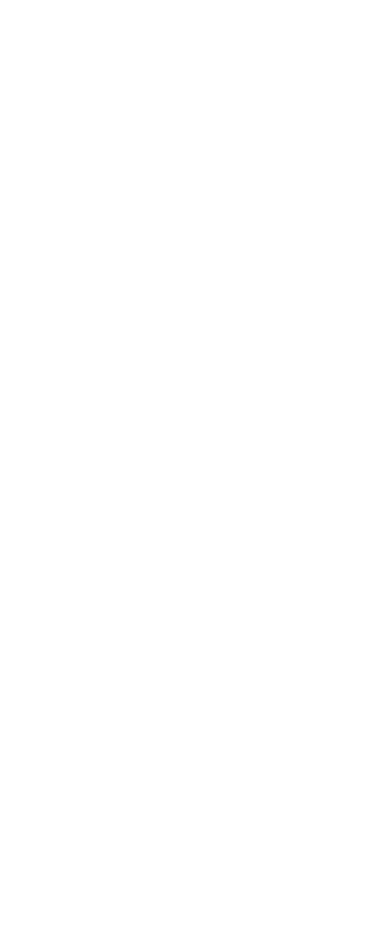
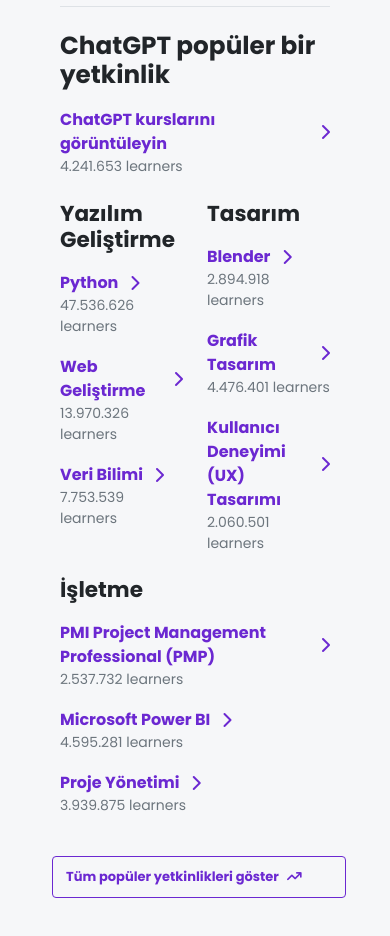
Before and after one commit to enessirn/udemy-clone, a React (Vite) app: page / in a window 390 px wide. Shown: the part 5632-6568 px from the top of the page. Before the commit the page ends 5544 px from the top, so only its background shows below. Built offline with nearby package versions, Linux system fonts and the light colour scheme.

Commit message:
now popular

```diff
--- a/src/Pages/Home.jsx
+++ b/src/Pages/Home.jsx
@@ -9,6 +9,7 @@
 import SkillsCarousel from "../components/ProfessionalSkills/SkillsCarousel";
 import Achievements from "../components/Achievements/Achievements";
 import TrendReport from "../components/TrendReport/TrendReport";
+import NowPopular from "../components/NowPopular/NowPopular";
 
 function Home() {
   const [screenWidth, setScreenWidth] = useState(window.innerWidth);
@@ -31,7 +32,7 @@
   }, [window.innerWidth]);
   return (
     <>
-      <Navbar />
+      <Navbar isResponsive={isResponsive} />
       <Carousel />
       <Lessons />
       <Sponsor />
@@ -52,6 +53,8 @@
 
       <Achievements />
       <TrendReport isResponsive={isResponsive} screenWidth={screenWidth} />
+
+      <NowPopular isResponsive={isResponsive} />
     </>
   );
 }
--- a/src/components/Achievements/Achievements.jsx
+++ b/src/components/Achievements/Achievements.jsx
@@ -6,27 +6,22 @@
       <div className="achievements-content container">
         <div className="achievements-item shadow-sm ">
           <div className="quote">
-            <i class="fa-solid fa-quote-left"></i>
+            <i className="fa-solid fa-quote-left"></i>
           </div>
 
           <div>
-            Udemy,{" "}
-            <span className="text-purple">
+            Udemy,<span className="text-purple">
               StackOverflow'un 2023 Geliştirici anketine
-            </span>{" "}
-            göre kodlama öğrenmek için{" "}
-            <span className="text-bold">
+            </span>göre kodlama öğrenmek için<span className="text-bold">
               en popüler online kurs veya sertifika programı
-            </span>{" "}
-            olarak değerlendirildi.
+            </span>olarak değerlendirildi.
           </div>
 
           <div className="profile">
             <img
               src="https://cms-images.udemycdn.com/96883mtakkm8/2PBcNgsQa3SvYWklkiN27r/5b8707cc79c8cae5774d5eb3b88b4001/logo_stackoverflow.svg"
               alt="Stack overlfow"
-            />{" "}
-            <br />
+            /><br />
             <small className="text-muted">37.076 yanıt toplandı</small>
           </div>
           <a href="#" className="text-purple">
@@ -35,7 +30,7 @@
         </div>
         <div className="achievements-item shadow-sm ">
           <div className="quote">
-            <i class="fa-solid fa-quote-left"></i>
+            <i className="fa-solid fa-quote-left"></i>
           </div>
 
           <div>
@@ -63,7 +58,7 @@
         </div>
         <div className="achievements-item shadow-sm ">
           <div className="quote">
-            <i class="fa-solid fa-quote-left"></i>
+            <i className="fa-solid fa-quote-left"></i>
           </div>
 
           <div>
@@ -91,14 +86,12 @@
         </div>
         <div className="achievements-item shadow-sm ">
           <div className="quote">
-            <i class="fa-solid fa-quote-left"></i>
+            <i className="fa-solid fa-quote-left"></i>
           </div>
 
           <div>
             Udemy Business, çalışanların teknolojiyi ve danışmanlık sosyal
-            yetkinliklerini bir araya getirerek{" "}
-            <span className="text-bold">kariyerlerinde ilerlemelerine</span>{" "}
-            yardımcı oldu.
+            yetkinliklerini bir araya getirerek <span className="text-bold">kariyerlerinde ilerlemelerine</span>yardımcı oldu.
           </div>
 
           <div className="profile d-flex flex-row gap-1">
--- a/src/components/Navbar/Discovery.jsx
+++ b/src/components/Navbar/Discovery.jsx
@@ -7,10 +7,6 @@
   useEffect(() => {
     setMenuList(MenuData.navbar);
   }, []);
-
-  useEffect(() => {
-    console.log(menuList[menuIndex]?.submenu);
-  }, [menuIndex]);
   return (
     <div
       style={{marginTop: "-8px"}}
--- a/src/components/Navbar/Navbar.jsx
+++ b/src/components/Navbar/Navbar.jsx
@@ -1,9 +1,15 @@
-import React, { useState } from "react";
+import React, { useEffect, useState } from "react";
 import "./navbar.css";
 import Discovery from "./Discovery";
 import ResponsiveNavbar from "./ResponsiveNavbar";
-function Navbar() {
+function Navbar({isResponsive}) {
   const [menuHover, setMenuHover] = useState(false);
+
+  useEffect(() => {
+    if (!isResponsive) {
+      setMenuHover(false)
+    }
+  },[isResponsive])
   return (
     <nav className="container-fluid position-relative px-0 px-md-4 py-md-2">
       <button
@@ -14,11 +20,11 @@
         onClick={() => setMenuHover(true)}
       >
         <i
-          style={{ fontSize: "16px", fontWeight: "bold" }}
+          style={{ fontSize: "16px", fontWeight: "bold", pointerEvents: "none" }}
           className="fa-solid fa-bars menu-icon"
         ></i>
       </button>
-      {menuHover ? <ResponsiveNavbar setMenuHover={setMenuHover} /> : ""}
+      {isResponsive && menuHover ? <ResponsiveNavbar setMenuHover={setMenuHover} /> : null}
       <div className="logo">
         <img
           style={{ width: "90px" }}
--- a/src/components/Navbar/navbar.css
+++ b/src/components/Navbar/navbar.css
@@ -124,7 +124,7 @@
 }
 .lang-btn {
   border: 1px solid #6b28d1;
-  padding: 10px;
+  padding: 6px 10px;
   font-size: 16px;
 }
 .lang-btn:hover i {
--- /dev/null
+++ b/src/components/NowPopular/NowPopular.jsx
@@ -0,0 +1,112 @@
+import React from "react";
+import "./nowpopular.css";
+function NowPopular({ isResponsive }) {
+  return (
+    <div className="container-fluid p-5" style={{ backgroundColor: "#f6f7f9" }}>
+      <div className="container">
+        <h2 className="p-2 border-bottom fw-bold">Şimdi Popüler</h2>
+
+        <div className="row mt-4">
+          <div className="col-lg-4 col-12 mb-4">
+            <h2 className="fw-bold">ChatGPT popüler bir yetkinlik</h2>
+            <ul className="p-0 m-0 now-popular-list-content">
+              <li className="d-flex flex-column">
+                <span className="now-popular-list-item">
+                  ChatGPT kurslarını görüntüleyin
+                  <i className="fa-solid fa-chevron-right"></i>
+                </span>
+                <small className="text-muted">4.241.653 learners</small>
+              </li>
+            </ul>
+            {!isResponsive && (
+              <button className="now-popular-btn">
+                Tüm popüler yetkinlikleri göster
+                <i class="fa-solid fa-arrow-trend-up"></i>
+              </button>
+            )}
+          </div>
+          <div className="col-lg-2 col-6 col-md-3  mb-5">
+            <h4 className="fw-bold">Yazılım Geliştirme</h4>
+            <ul className="p-0 m-0 now-popular-list-content">
+              <li className="d-flex flex-column">
+                <span className="now-popular-list-item">
+                  Python <i className="fa-solid fa-chevron-right"></i>
+                </span>
+                <small className="text-muted">47.536.626 learners</small>
+              </li>
+              <li className="d-flex flex-column">
+                <span className="now-popular-list-item">
+                  Web Geliştirme <i className="fa-solid fa-chevron-right"></i>
+                </span>
+                <small className="text-muted">13.970.326 learners</small>
+              </li>
+              <li className="d-flex flex-column">
+                <span className="now-popular-list-item">
+                  Veri Bilimi<i className="fa-solid fa-chevron-right"></i>
+                </span>
+                <small className="text-muted">7.753.539 learners</small>
+              </li>
+            </ul>
+          </div>
+          <div className="col-lg-2 col-6 col-md-3">
+            <h4 className="fw-bold">Tasarım</h4>
+            <ul className="p-0 m-0 now-popular-list-content">
+              <li className="d-flex flex-column">
+                <span className="now-popular-list-item">
+                  Blender <i className="fa-solid fa-chevron-right"></i>
+                </span>
+                <small className="text-muted">2.894.918 learners</small>
+              </li>
+              <li className="d-flex flex-column">
+                <span className="now-popular-list-item">
+                  Grafik Tasarım <i className="fa-solid fa-chevron-right"></i>
+                </span>
+                <small className="text-muted">4.476.401 learners</small>
+              </li>
+              <li className="d-flex flex-column">
+                <span className="now-popular-list-item">
+                  Kullanıcı Deneyimi (UX) Tasarımı
+                  <i className="fa-solid fa-chevron-right"></i>
+                </span>
+                <small className="text-muted">2.060.501 learners</small>
+              </li>
+            </ul>
+          </div>
+          <div className="col-lg-4 col-12 col-md-3">
+            <h4 className="fw-bold">İşletme</h4>
+            <ul className="p-0 m-0 now-popular-list-content">
+              <li className="d-flex flex-column">
+                <span className="now-popular-list-item">
+                  PMI Project Management Professional (PMP)
+                  <i className="fa-solid fa-chevron-right"></i>
+                </span>
+                <small className="text-muted">2.537.732 learners</small>
+              </li>
+              <li className="d-flex flex-column">
+                <span className="now-popular-list-item">
+                  Microsoft Power BI
+                  <i className="fa-solid fa-chevron-right"></i>
+                </span>
+                <small className="text-muted">4.595.281 learners</small>
+              </li>
+              <li className="d-flex flex-column">
+                <span className="now-popular-list-item">
+                  Proje Yönetimi<i className="fa-solid fa-chevron-right"></i>
+                </span>
+                <small className="text-muted">3.939.875 learners</small>
+              </li>
+            </ul>
+          </div>
+          {isResponsive && (
+              <button className="now-popular-btn w-100">
+                Tüm popüler yetkinlikleri göster
+                <i class="fa-solid fa-arrow-trend-up"></i>
+              </button>
+            )}
+        </div>
+      </div>
+    </div>
+  );
+}
+
+export default NowPopular;
--- /dev/null
+++ b/src/components/NowPopular/nowpopular.css
@@ -0,0 +1,47 @@
+.now-popular-list-content {
+  width: 100%;
+}
+.now-popular-list-item {
+  width: 100%;
+  color: #6b28d1;
+  display: flex;
+  flex-direction: row;
+  gap: 0.7rem;
+  align-items: center;
+  font-weight: bold;
+  cursor: pointer;
+}
+.now-popular-list-item i {
+  color: #6b28d1;
+  font-weight: bold;
+}
+.now-popular-list-content li {
+  margin-top: 18px;
+}
+.now-popular-btn {
+  width: auto;
+  display: flex;
+  background: none;
+  font-size: 13px;
+  outline: none;
+  border: none;
+  border-radius: 4px;
+  margin-left: 4px;
+  padding: 10px 13px;
+  align-items: center;
+  line-height: normal;
+  gap: 0.5rem;
+  white-space: nowrap;
+  border: 1px solid #6b28d1;
+  color: #6b28d1;
+  font-weight: bold;
+  font-size: 13px;
+  margin-top: 40px;
+}
+.now-popular-btn:hover {
+  background: rgba(107, 40, 209, 0.15);
+  transition: 0.2s all ease-in-out;
+}
+.now-popular-btn i {
+  color: #6b28d1;
+}
--- a/src/components/TrendReport/TrendReport.jsx
+++ b/src/components/TrendReport/TrendReport.jsx
@@ -29,7 +29,7 @@
           />
         </div>
         <button className={`get-report ${screenWidth < 1400 ? '' : 'btn-fixed'}`}>
-          Raporu edinin<i class="fa-solid fa-arrow-right"></i>
+          Raporu edinin<i className="fa-solid fa-arrow-right"></i>
         </button>
       </div>
     </div>
```
